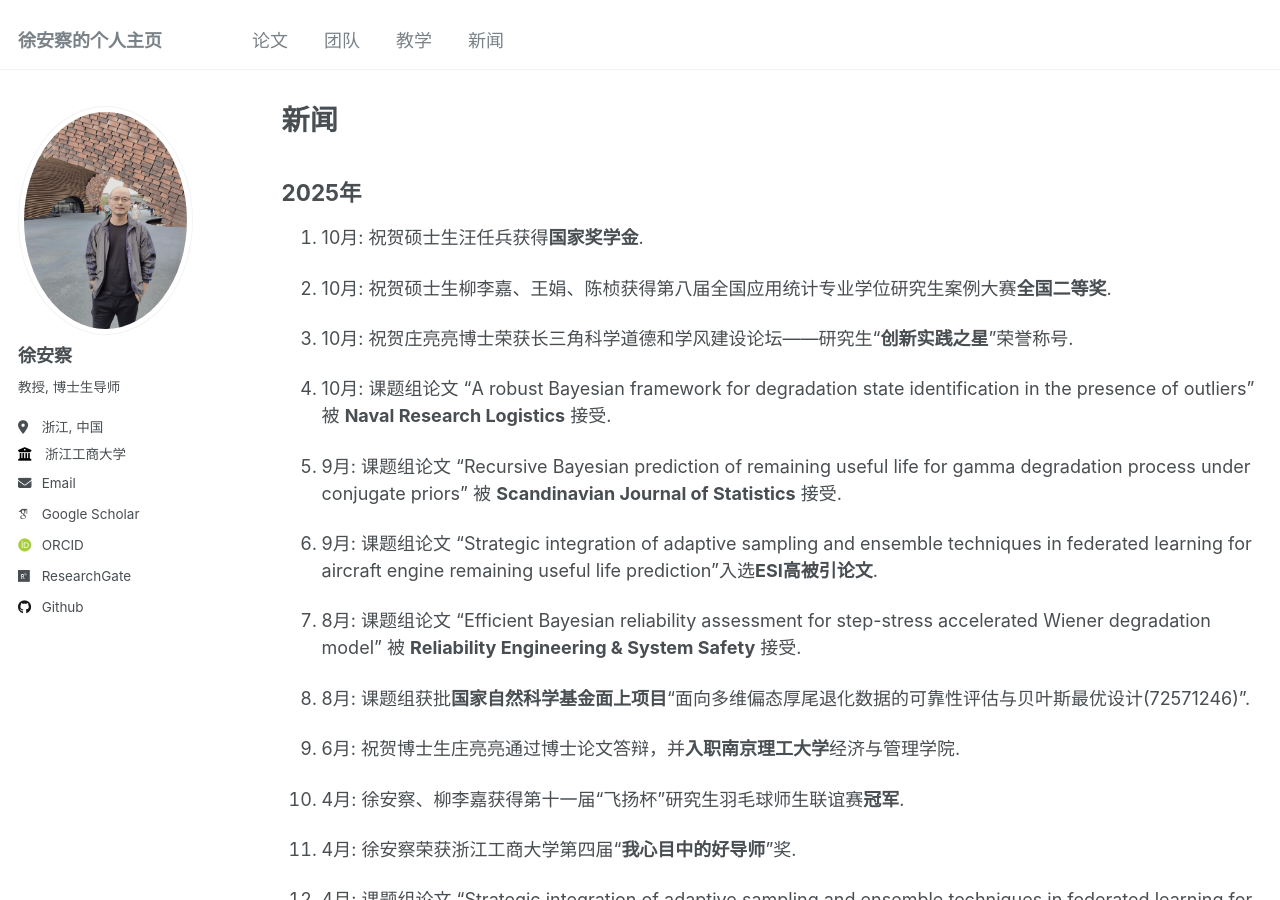
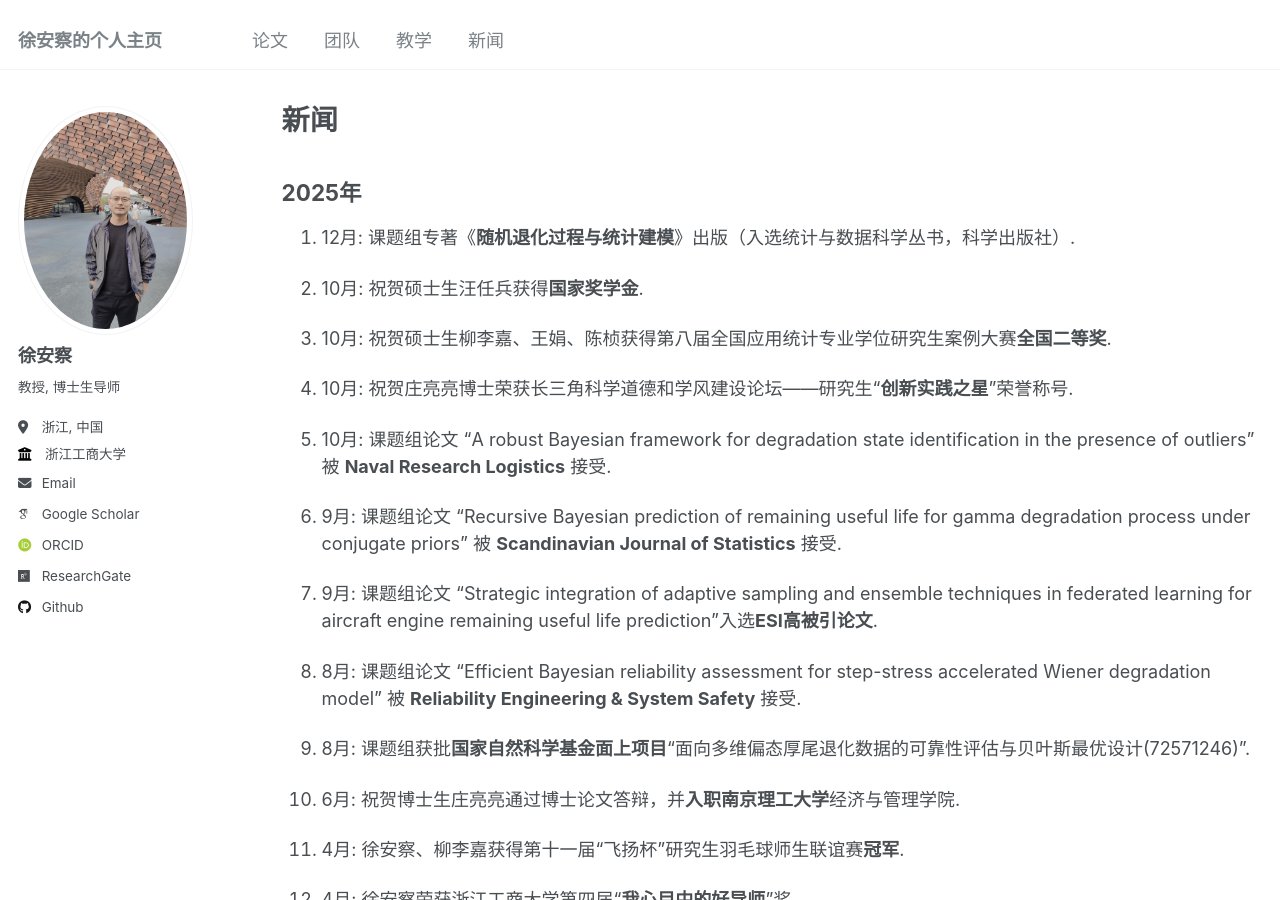
Before and after one commit to XU-ANCHA/XU-ANCHA.github.io, a Jekyll site: the page built from _pages/year-archive.md, in a window 1280 px wide and 900 px high. Built offline with Jekyll 4.4.1, drawn with Linux system fonts in a browser that asks for light colours; some web fonts are replaced.

Commit message:
Update year-archive.md

```diff
--- a/_pages/year-archive.md
+++ b/_pages/year-archive.md
@@ -6,6 +6,8 @@ author_profile: true
 ---
 
 ## 2025年
+
+1. 12月: 课题组专著《**随机退化过程与统计建模**》出版（入选统计与数据科学丛书，科学出版社）.
 
 1. 10月: 祝贺硕士生汪任兵获得**国家奖学金**.
 
```
